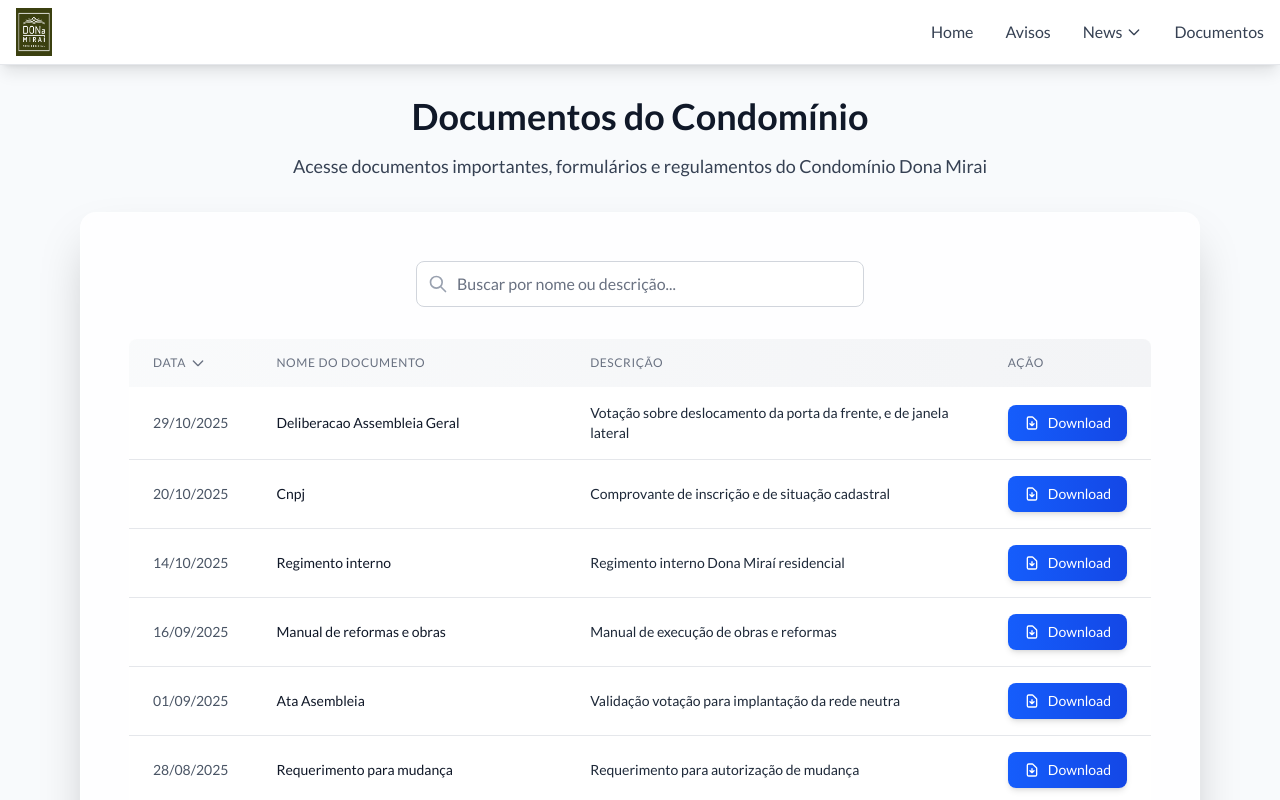
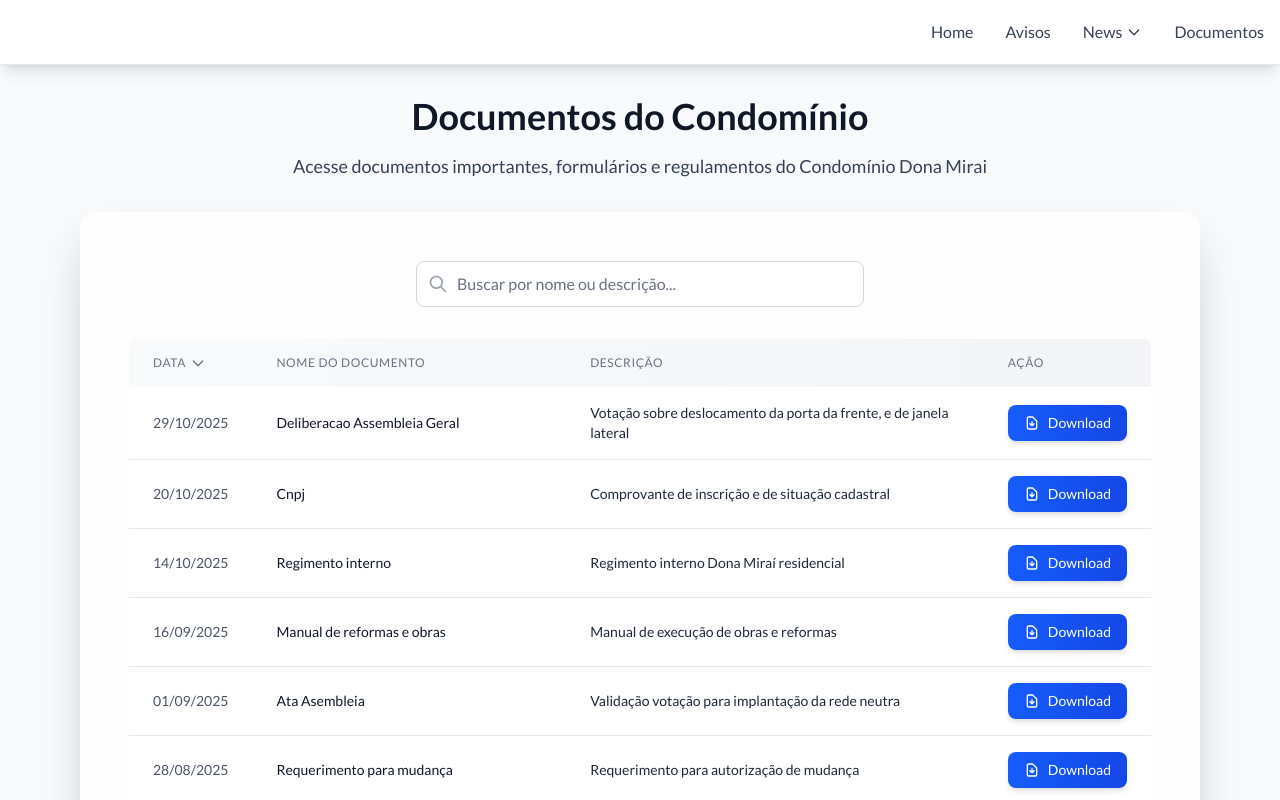
Before and after one commit to robdll/condominio-dona-mirai, a Next.js app: page /documentos in a window 1280 px wide. Shown: the top 800 px of the page. Built offline with nearby package versions, Linux system fonts and the light colour scheme.

Commit message:
logo update

```diff
--- a/src/components/shared/Navbar.js
+++ b/src/components/shared/Navbar.js
@@ -37,7 +37,7 @@ export default function Navbar() {
               alt="Condomínio Dona Mirai Logo"
               width={120}
               height={48}
-              className="h-12 w-auto object-contain bg-[#3b4010] py-1"
+              className="h-12 w-auto object-contain py-1"
             />
           </Link>
 
```
